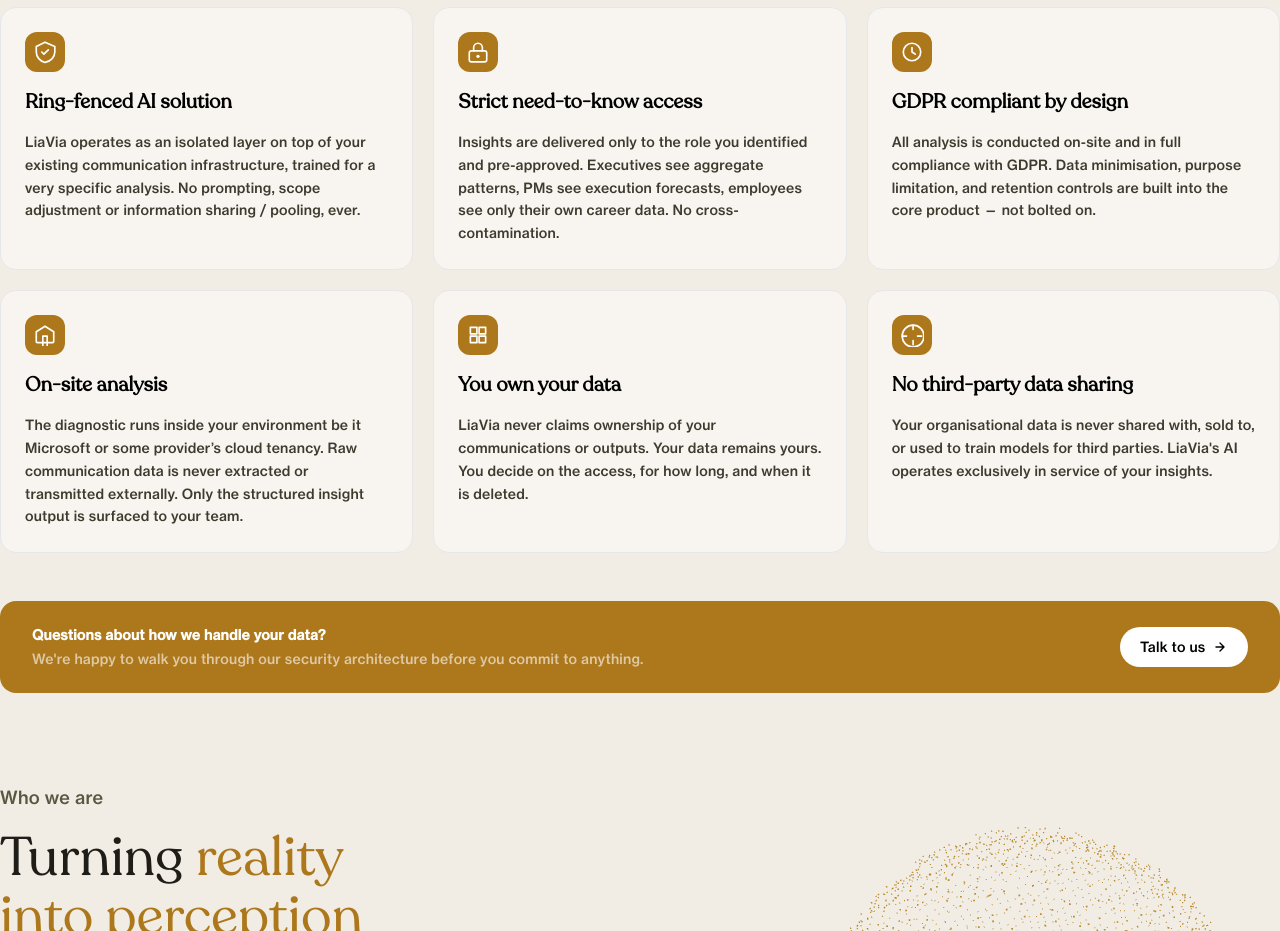
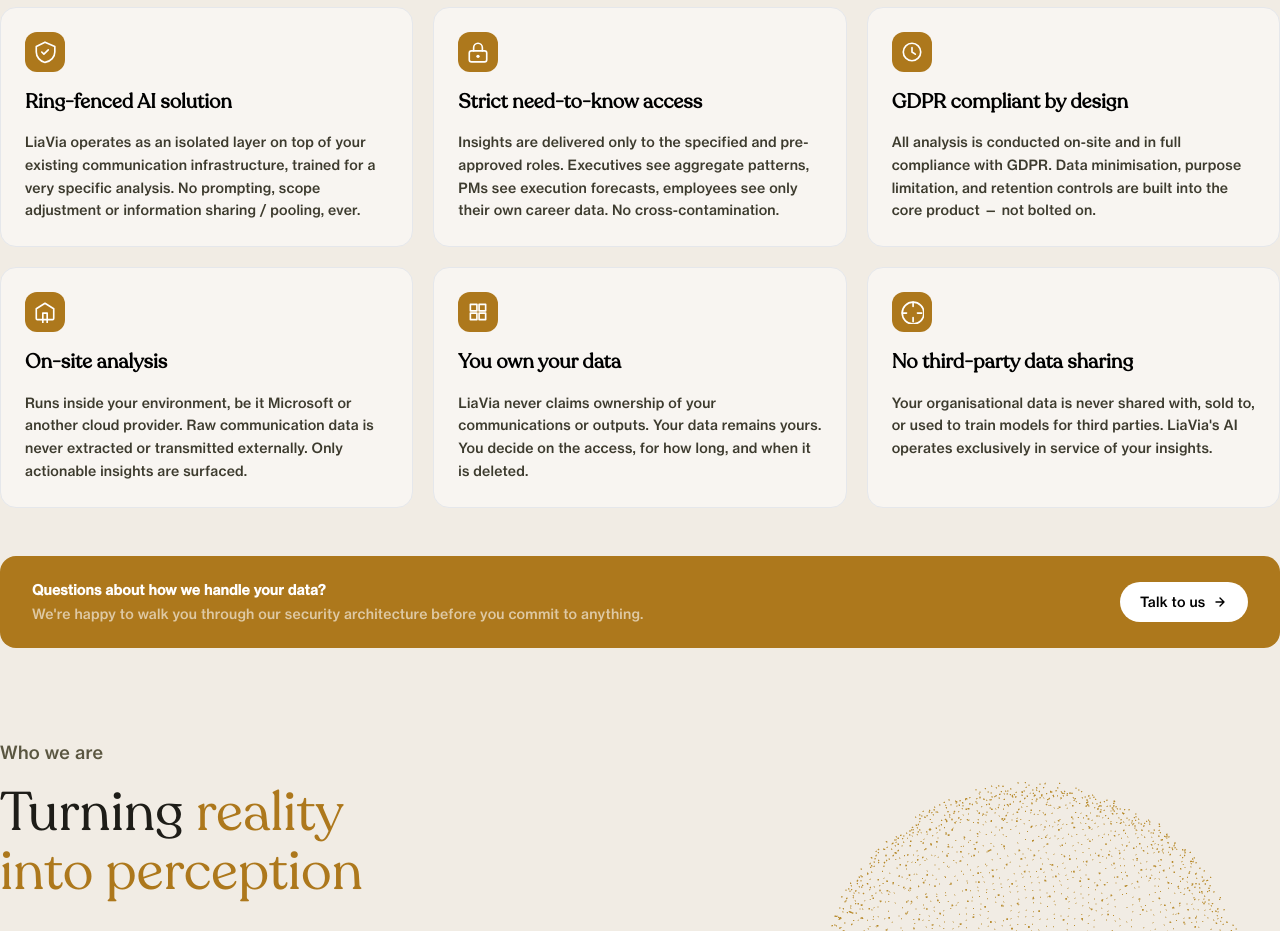
Before and after one commit to BojanaPJ/liavia-site-v2, a Next.js app: page / in a window 1280 px wide. Shown: the part 3620-4551 px from the top of the page. Built offline with nearby package versions, Linux system fonts and the light colour scheme.

Commit message:
Update SecuritySafety.tsx

```diff
--- a/app/Components/SecuritySafety.tsx
+++ b/app/Components/SecuritySafety.tsx
@@ -70,7 +70,7 @@
     ),
     title: "Strict need-to-know access",
     description:
-      "Insights are delivered only to the role you identified and pre-approved. Executives see aggregate patterns, PMs see execution forecasts, employees see only their own career data. No cross-contamination.",
+      "Insights are delivered only to the specified and pre-approved roles. Executives see aggregate patterns, PMs see execution forecasts, employees see only their own career data. No cross-contamination.",
   },
   {
     icon: (
@@ -107,7 +107,7 @@
     ),
     title: "On-site analysis",
     description:
-      "The diagnostic runs inside your environment be it Microsoft or some provider’s cloud tenancy. Raw communication data is never extracted or transmitted externally. Only the structured insight output is surfaced to your team.",
+      "Runs inside your environment, be it Microsoft or another cloud provider. Raw communication data is never extracted or transmitted externally. Only actionable insights are surfaced.",
   },
   {
     icon: (
```
